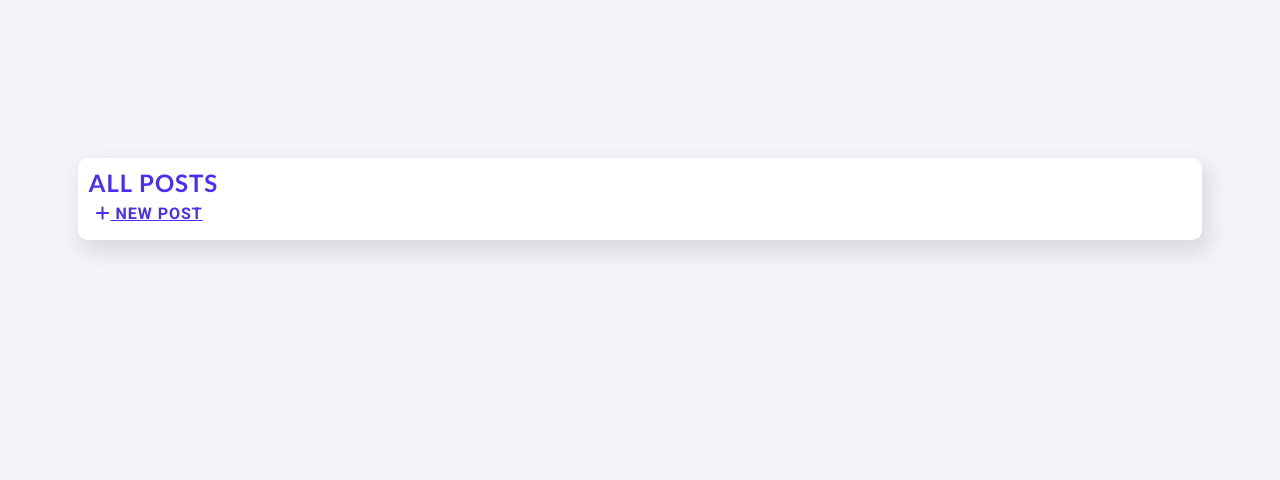
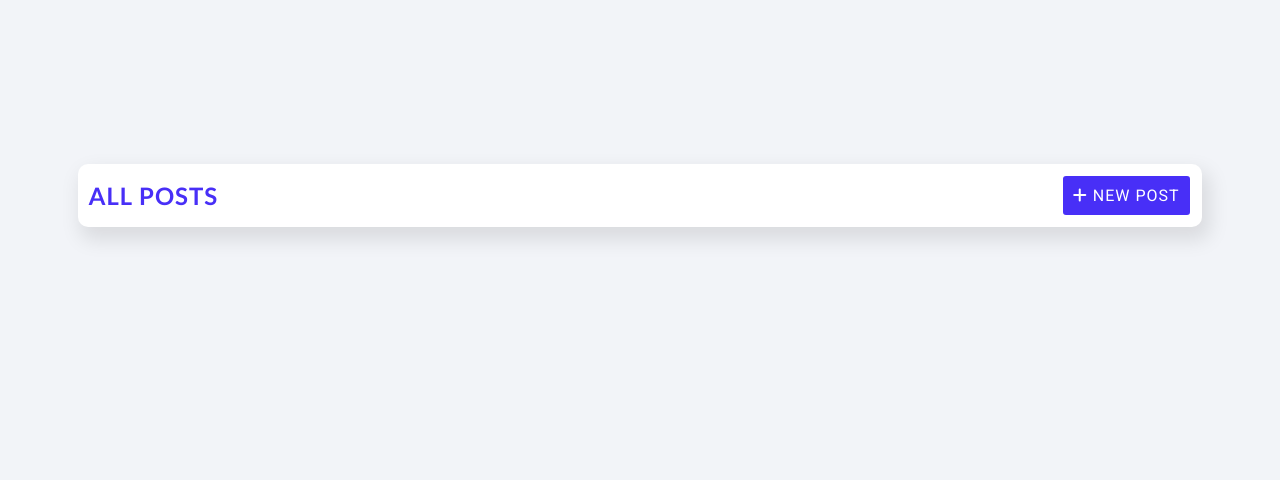
Before and after one commit to roomacarthur/pcr, a Django app: page /all/ in a window 1280 px wide. Shown: the part 75-555 px from the top of the page. Run offline with Django 3.2, Linux system fonts and the light colour scheme; data that the repository does not hold is empty; some libraries are stand-ins or nearby versions.

Commit message:
updated styling to all post and post detail pages

```diff
--- a/static/css/style.css
+++ b/static/css/style.css
@@ -171,6 +171,17 @@ header a {
 
 
 /*--------------------- All posts styling */
+.all-posts-header {
+  display: flex;
+  justify-content: space-between;
+  align-items: center;
+}
+.create-post {
+  background-color: var(--blue);
+  color: #fff;
+  font-weight: 400;
+  padding: 10px;
+}
 .post-link {
   text-decoration: none;
 }
```
